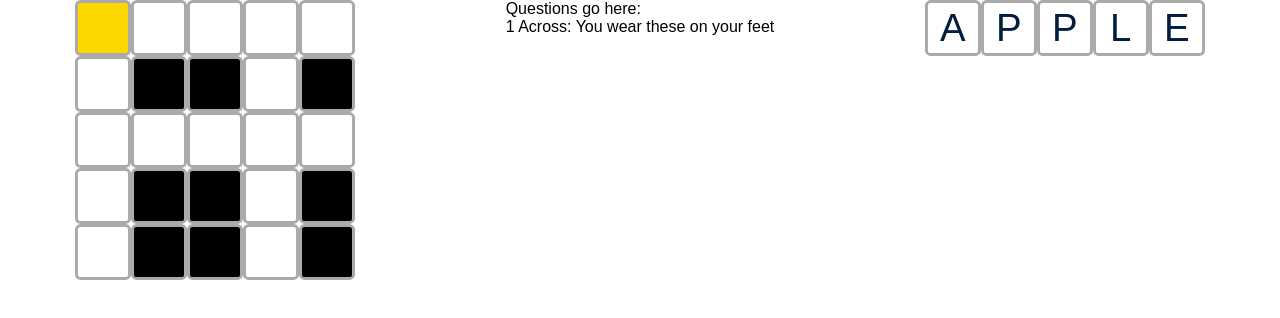
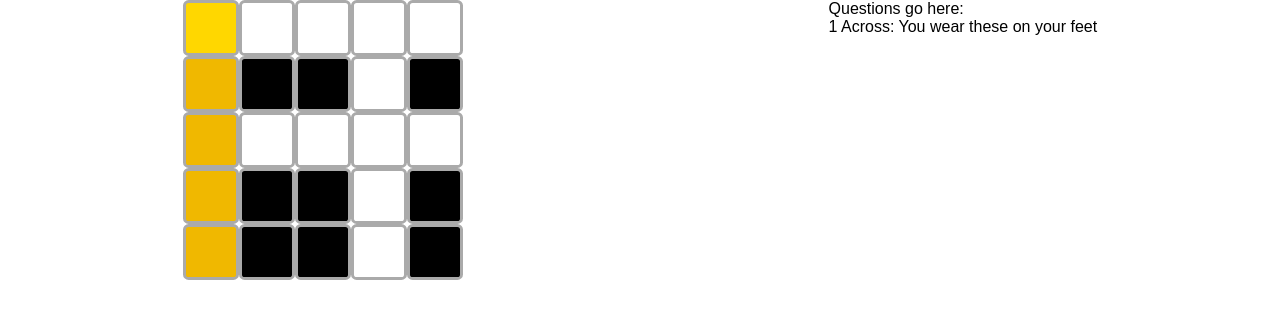
Before and after one commit to aimaj/xword, a React (Create React App) app: page / in a window 1280 px wide. Shown: the top 318 px of the page. Built offline with nearby package versions, Linux system fonts and the light colour scheme; a web font is replaced by a local one.

Commit message:
adding highlighting and next cell movement

```diff
--- a/src/App.js
+++ b/src/App.js
@@ -13,6 +13,7 @@ class App extends Component {
     const winState = [['A', 'P', 'P', 'L', 'E'], ['R', '0', '0', 'I', '0'], ['B', 'E', 'A', 'N', 'O'], ['O', '0', '0', 'E', '0'], ['R', '0', '0', 'S', '0']];
     this.state = {numbers: currentState,
                   win: winState,
+                  direction : 0,
                   focusX : 0,
                   focusY : 0};
 
@@ -24,34 +25,42 @@ class App extends Component {
 
   onKeyPress(e) {
     const numbers = this.state.numbers;
-    numbers[this.state.focusX][this.state.focusY] = e.key;
-    this.setState({numbers: numbers,
-                  list : this.state.numbers.map((number, index) =>
-      <TileRow onFocus={this.setFocus} key={index} row={index} numbers={number}></TileRow>)});
+    numbers[this.state.focusY][this.state.focusX] = e.key;
+    var focusY = this.state.focusY;
+    var focusX = this.state.focusX;
+    if (this.state.direction === 0) {
+      //down
+      focusY++;
+    } else {
+      focusX++;
+    }
+    this.setState({focusX: focusX, focusY: focusY, numbers: numbers});
     //string comparison is allowed, as array is ordered, with primitives
     if (JSON.stringify(this.state.numbers) === JSON.stringify(this.state.win)) {
       alert('you win!');
     }
   }
 
-  componentDidMount() {
-    this.setState({list : this.state.numbers.map((number, index) =>
-      <TileRow onFocus={this.setFocus} key={index} focusY={this.state.focusY} focusX={this.state.focusX} row={index} numbers={number}></TileRow>)});
-  }
-
   //Provide coords for a cell that was clicked
   setFocus(x, y) {
-    this.setState({focusX: x, focusY: y});
+    if (this.state.focusX === x && this.state.focusY === y) {
+      if (this.state.direction === 0) {
+        this.setState({direction: 1});
+      } else {
+        this.setState({direction: 0});
+      }
+    } else {
+      this.setState({focusX: x, focusY: y});
+    }
   }
 
   render() {
     var list = this.state.numbers.map((number, index) =>
-      <TileRow onFocus={this.setFocus} key={index} focusY={this.state.focusY} focusX={this.state.focusX} row={index} numbers={number}></TileRow>);
+      <TileRow onFocus={this.setFocus} key={index} focusY={this.state.focusY} focusX={this.state.focusX} direction={this.state.direction} row={index} numbers={number}></TileRow>);
     return (
       <div className="App">
         <div className="Gameboard" onKeyPress={this.onKeyPress} tabIndex="0">{list}</div>
         <div className="Questions">Questions go here:<br/>1 Across: You wear these on your feet</div>
-        <TileRow onFocus={this.setFocus} key={5} focusY={this.state.focusY} focusX={this.state.focusX} row={5} numbers={['A', 'P', 'P', 'L', 'E']}></TileRow>
       </div>
 
     );
--- a/src/Tile.css
+++ b/src/Tile.css
@@ -41,3 +41,16 @@
   font-size: 3vw;
   user-select: none;
 }
+.HighlightedTile {
+  background: #F0B800;
+  height: 50px;
+  width: 50px;
+  border: 3px solid #AAAAAA;
+  border-radius: 10%;
+  color: #001f3f;
+  display: flex;
+  justify-content: center;
+  align-items: center;
+  font-size: 3vw;
+  user-select: none;
+}
--- a/src/Tile.js
+++ b/src/Tile.js
@@ -18,14 +18,28 @@ class Tile extends Component {
   			<div className="BlankTile"></div>
 	    );
   	} else {
+  		console.log('focusX is ' + this.props.focusX + 'row is ' + this.props.row + this.props.direction);
   		if (this.props.focusX === this.props.col && this.props.focusY === this.props.row) {
 		    return (
 		      <div className="SelectedTile" onClick={this.edit}>{this.props.text}</div>
 		    );
   		} else {
-		    return (
-		      <div className="Tile" onClick={this.edit}>{this.props.text}</div>
-		    );
+  			if (this.props.direction === 0 && this.props.focusX === this.props.col) {
+  				console.log('making highlighted tile');
+			    return (
+			      <div className="HighlightedTile" onClick={this.edit}>{this.props.text}</div>
+			    );
+  			} else {
+  				if (this.props.direction === 1 && this.props.focusY === this.props.row) {
+				    return (
+				      <div className="HighlightedTile" onClick={this.edit}>{this.props.text}</div>
+				    );
+  				} else {
+				    return (
+				      <div className="Tile" onClick={this.edit}>{this.props.text}</div>
+				    );
+  				}
+  			}
   		}
     }
   }
--- a/src/TileRow.js
+++ b/src/TileRow.js
@@ -11,9 +11,8 @@ class TileRow extends Component {
   // }
 
   render() {
-    console.log('rendering with ' + this.props.focusX + this.props.focusY);
       var list =  this.props.numbers.map((number, index) =>
-      <Tile key={index} onFocus={this.props.onFocus} focusY={this.props.focusY} focusX={this.props.focusX} row={this.props.row} col={index} text={number}></Tile>);
+      <Tile key={index} onFocus={this.props.onFocus} focusY={this.props.focusY} focusX={this.props.focusX} direction={this.props.direction}  row={this.props.row} col={index} text={number}></Tile>);
     return (
       <div className="TileRow">
         {list}
```
